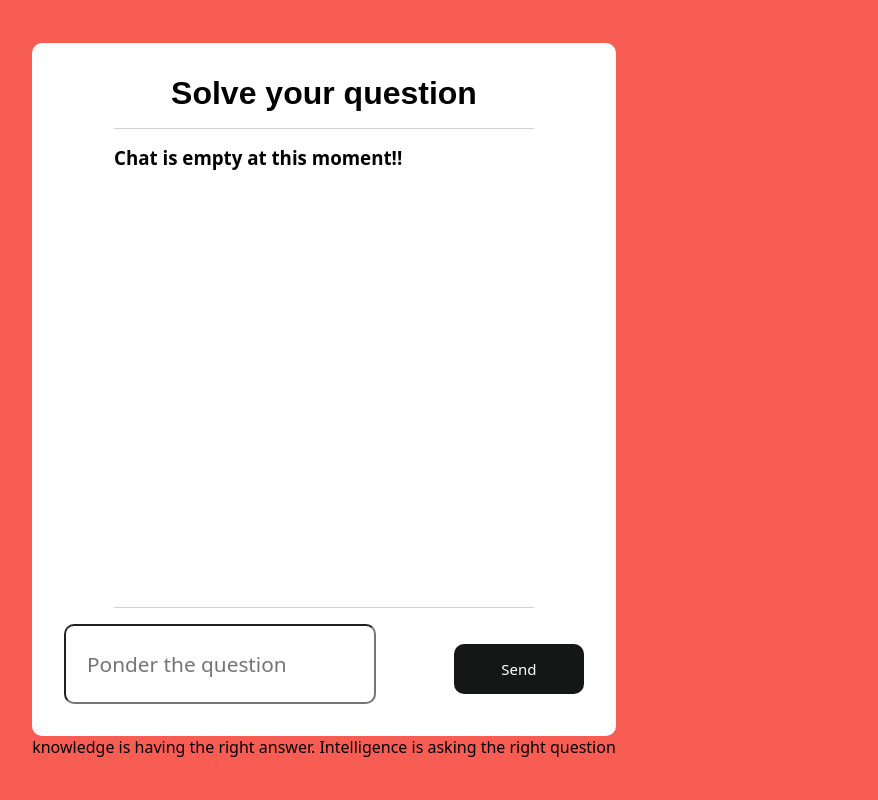
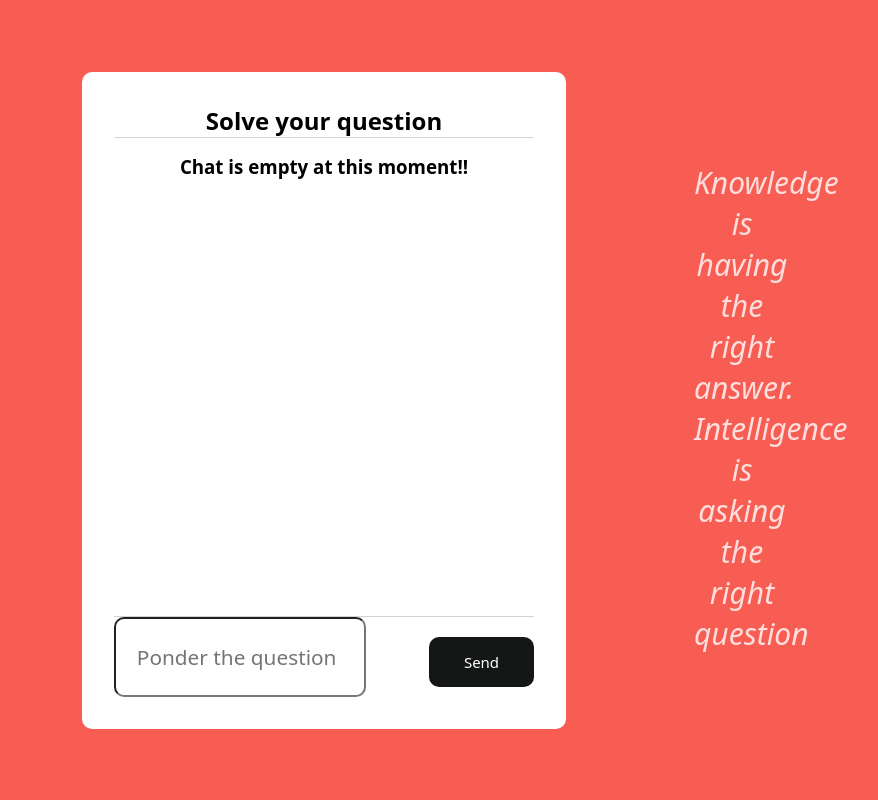
Before and after one commit to SamRoy-07/Chatroom, a PHP site: page / in a window 1280 px wide. Shown: the whole page, without its empty margins (316-1194 px from the left). Run offline with PHP 8.4, Linux system fonts and the light colour scheme; the visitor is signed in with stand-in values (Sample User, id 1); data that the repository does not hold is empty.

Commit message:
Add files via upload

```diff
--- a/db.php
+++ b/db.php
@@ -1,5 +1,4 @@
 <?php
 $db = mysqli_connect('localhost', 'root', '') or die('not connected');
   mysqli_select_db($db, 'project') or die('not selected');
-
 ?>
--- a/index.php
+++ b/index.php
@@ -1,6 +1,6 @@
 <?php
 session_start();
-if(isset($_SESSION["userName"]) && isset($_SESSION["Id"])){
+if (isset($_SESSION["userName"]) && isset($_SESSION["Id"])) {
 
   ?>
   <!DOCTYPE html>
@@ -11,60 +11,77 @@ if(isset($_SESSION["userName"]) && isset($_SESSION["Id"])){
     <meta name="viewport" content="width=device-width, initial-scale=1.0">
     <title>ChatRoom</title>
     <style>
-    *{
+     * {
   margin: 0;
   padding: 0;
   box-sizing: border-box;
   font-family: system-ui;
 }
-body{
-  display: grid;
-  place-content: center;
+
+body {
+  display: flex;
+  flex-direction: row; /* Set flex-direction to column */
+  align-items: center; /* Center items horizontally */
+  justify-content: center; /* Center items vertically */
   min-height: 100vh;
-  background-color:#f75d52;
+  background-color: #f75d52;
 }
-h1{
-  color: white;
-  font-family: cursive;
-  text-align: center;
-  font-size: 3rem;
-}
-.chat{
+
+.chat {
   background-color: #fff;
   padding: 2rem;
+  text-align: center;
   border-radius: 10px;
+  margin: 1rem; /* Add margin for spacing */
 }
-.chat h2{
-  font-size: 2rem;
-  font-family: sans-serif;
+
+.proverb {
+  display: flex;
+  flex-direction: column;
   text-align: center;
+  justify-content: center;
+  background-color: #f75d52;
+  width: 25%;
+  color:white ;
+  padding: 7rem; /* Adjusted padding */
+  border-radius: 10px;
+  margin-top: 1rem; /* Add margin for spacing */
 }
-.msg{
+
+.proverbb {
+  /* Additional styles for the proverb text */
+  font-size: 30px;
+  font-style: italic;
+  opacity: 0.8;
+}
+
+.msg {
   width: 420px;
   height: 480px;
   border-top: 1px solid lightgray;
   border-bottom: 1px solid lightgray;
-  margin: 1rem auto;
   padding: 1rem 0;
   display: flex;
   flex-direction: column;
+  overflow-y: scroll;
+}
 
-  overflow-y: scroll;
-
-}
 ::-webkit-scrollbar {
   width: 0px;
 }
-.input_msg{
+
+.input_msg {
   display: flex;
   justify-content: space-between;
 }
-input{
+
+input {
   width: 60%;
   font-size: 1.3rem;
   padding: 0.4rem 1.3rem;
-  border-radius:10px;
+  border-radius: 10px;
 }
+
 .button-submit {
   margin: 20px 0 10px 0;
   background-color: #151717;
@@ -82,26 +99,36 @@ input{
   background-color: #70369d;
 }
 
-.msg p{
+.msg p {
   background-color: grey;
   padding: 0.4rem 1rem;
   width: fit-content;
   border-radius: 5px;
   margin-bottom: 1rem;
 }
-.msg p span{
+
+.msg p span {
   display: block;
   font-weight: bold;
   opacity: 0.5;
 }
-.msg .sender{
+
+.msg .sender {
   background-color: rgb(89, 255, 90);
   align-self: end;
 }
+
+
     </style>
   </head>
 
   <body>
+  <div class="proverb">
+      <div class="proverbb">
+
+      </div>
+    </div>
+
 
     <div class="chat">
       <h2>Solve your question</h2>
@@ -111,8 +138,13 @@ input{
 
       </div>
       <div class="input_msg">
-      <input type="text"  placeholder="Ponder the question" id="input_msg">
-      <button  class="button-submit" onclick="update()">Send</button>
+        <input type="text" placeholder="Ponder the question" id="input_msg">
+        <button class="button-submit" onclick="update()">Send</button>
+      </div>
+    </div>
+    <div class="proverb">
+      <div class="proverbb">
+      Knowledge is having the right answer.  <br>Intelligence is asking the right question
       </div>
     </div>
   </body>
@@ -121,12 +153,11 @@ input{
   </html>
 
   <?php
-}else{
+
+} else {
 
   header("location: login.php");
 
 
 }
 ?>
-
-knowledge is having the right answer. Intelligence is asking the right question
```
Lines whose indentation alone changed are shown as unchanged.
